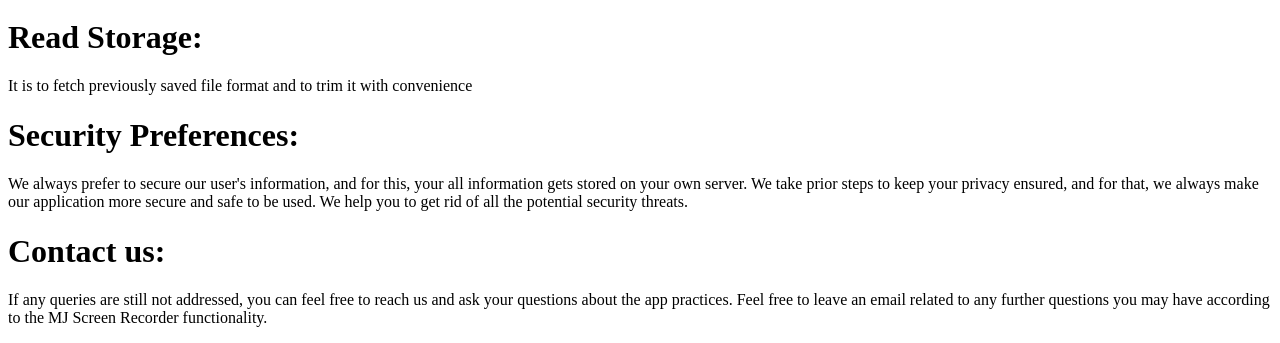
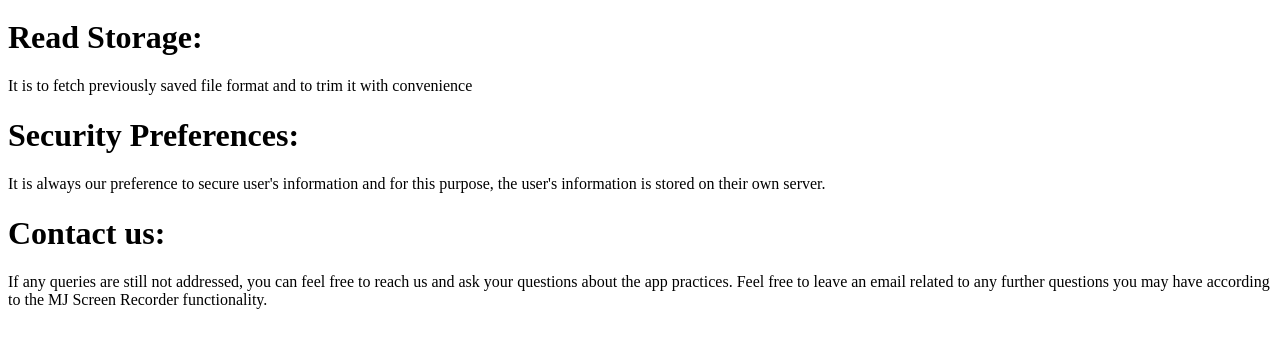
Before and after one commit to ch-dani/privacy_policy, a plain HTML site: page index.html in a window 1280 px wide. Shown: the part 774-1117 px from the top of the page. Drawn offline with Linux system fonts and the light colour scheme.

Commit message:
Update index.html

```diff
--- a/index.html
+++ b/index.html
@@ -48,7 +48,7 @@
 	<p>	It is to fetch previously saved file format and to trim it with convenience </p>
 
 	<h1>Security Preferences:</h1>
-	<p>We always prefer to secure our user's information, and for this, your all information gets stored on your own server. We take prior steps to keep your privacy ensured, and for that, we always make our application more secure and safe to be used. We help you to get rid of all the potential security threats. </p>
+	<p>It is always our preference to secure user's information and for this purpose, the user's information is stored on their own server.</p>
 	<h1>Contact us:</h1>
 	<p>If any queries are still not addressed, you can feel free to reach us and ask your questions about the app practices. Feel free to leave an email related to any further questions you may have according to the MJ Screen Recorder functionality.</p>
 
```
